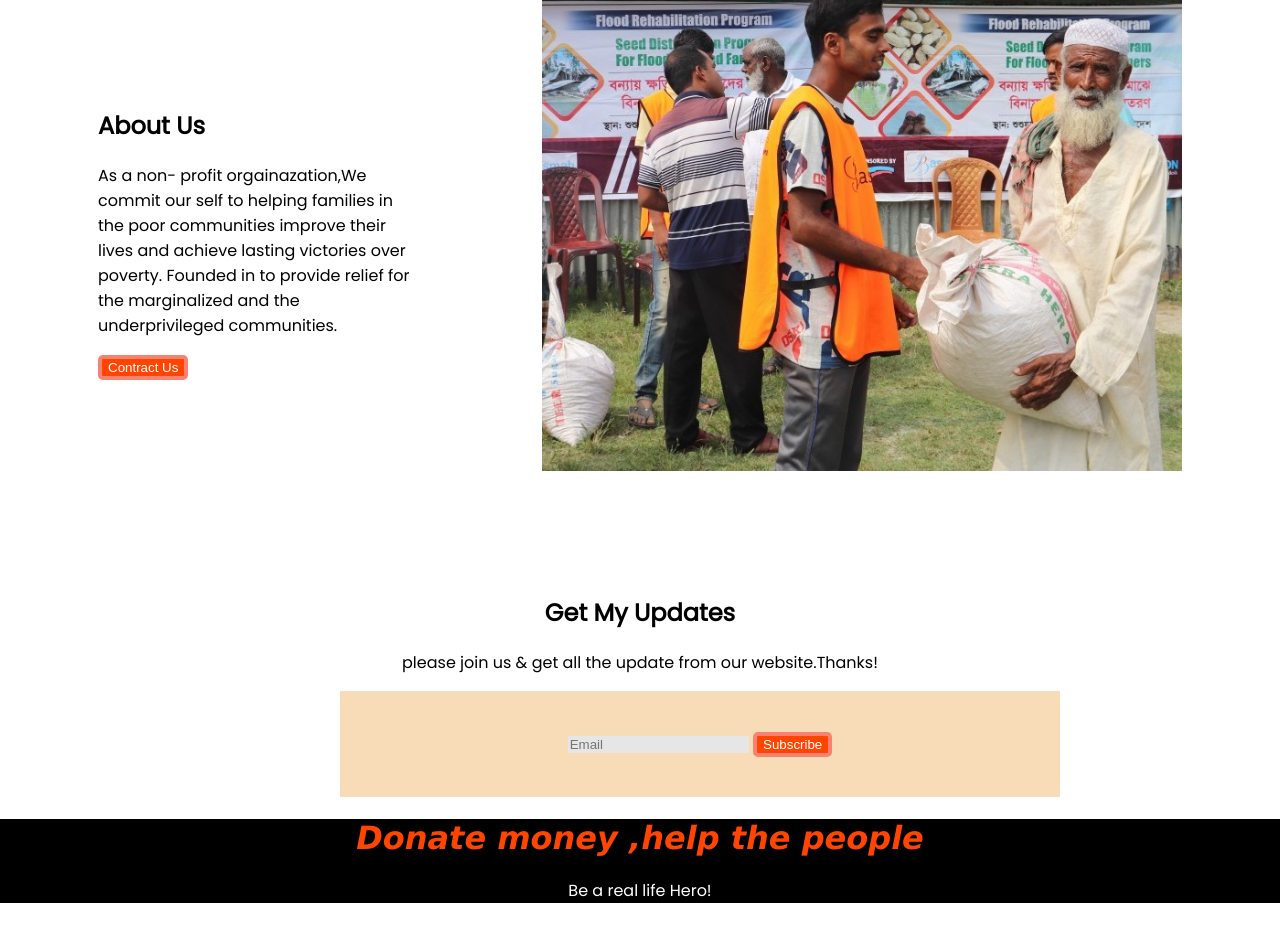
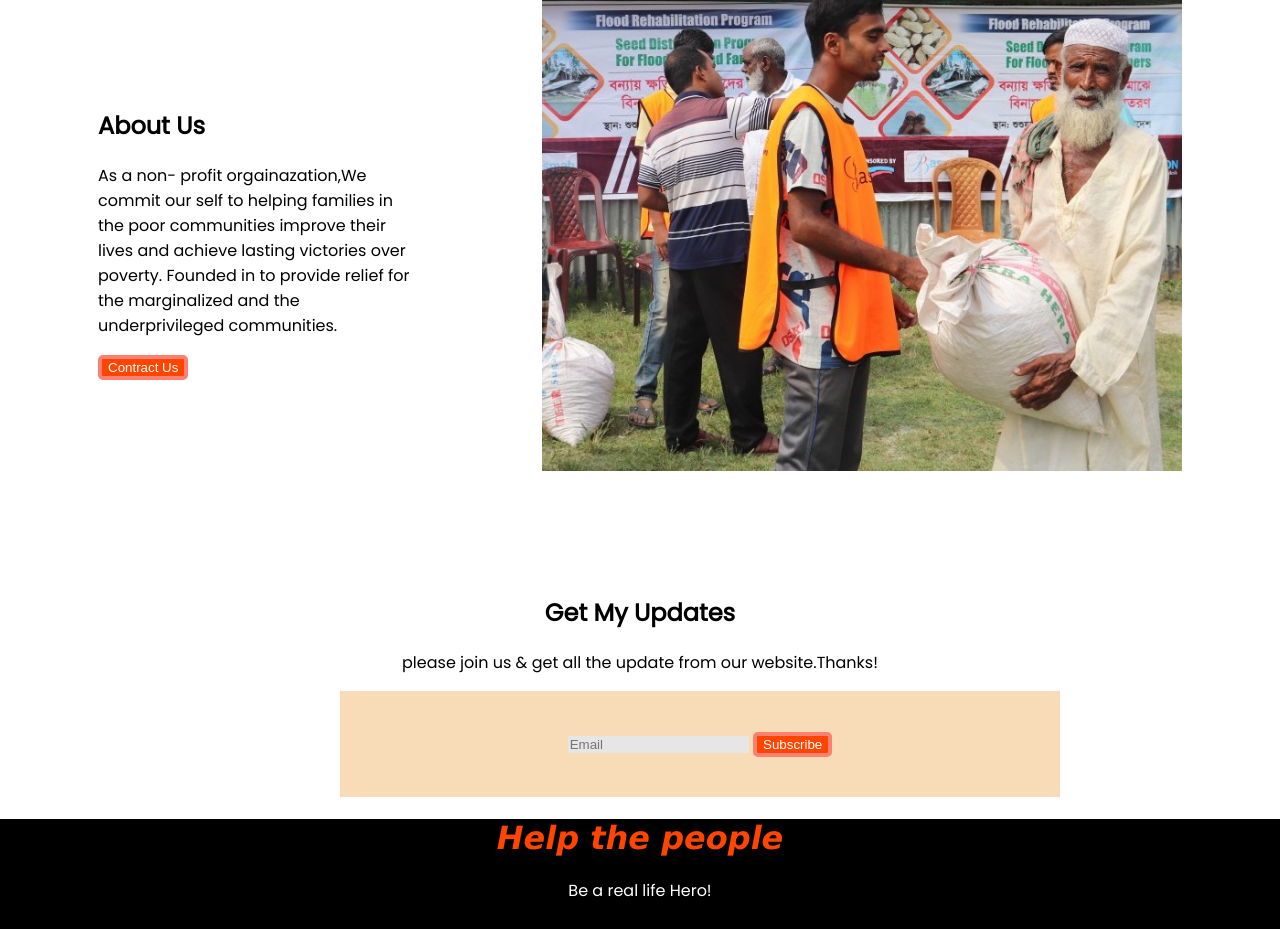
Before and after one commit to AminRahat/Assignment-1, a plain HTML site: page index.html in a window 1280 px wide. Shown: the part 1948-2877 px from the top of the page. Drawn offline with Linux system fonts and the light colour scheme.

Commit message:
final-touch

```diff
--- a/index.html
+++ b/index.html
@@ -126,7 +126,7 @@
     </section>
     <footer>
       <div>
-        <h1 class="be-humble">Donate money ,help the people</h1>
+        <h1 class="be-humble">Help the people</h1>
         <p>Be a real life Hero!</p>
       </div>
     </footer>
--- a/style.css
+++ b/style.css
@@ -140,6 +140,7 @@ footer {
   margin: 0;
   color: white;
   text-align: center;
+  padding-bottom: 10px;
 }
 .be-humble {
   font-family: "Lucida Sans", "Lucida Sans Regular", "Lucida Grande",
```
